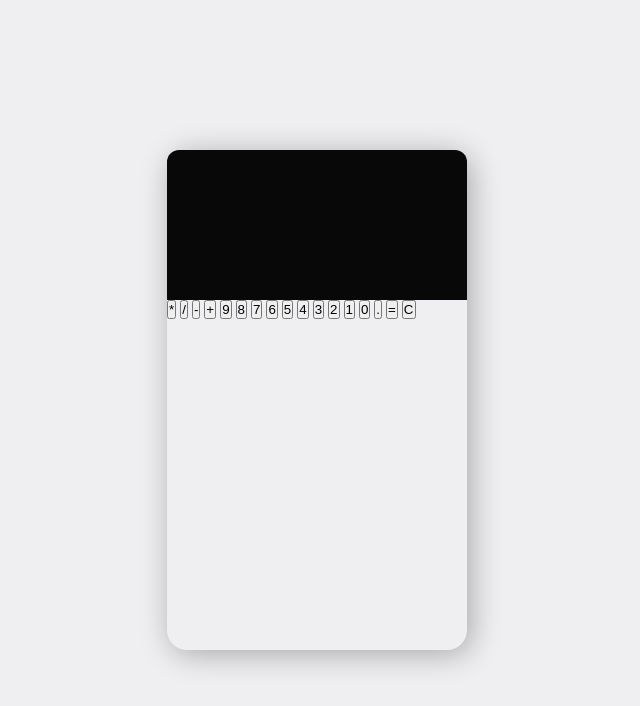
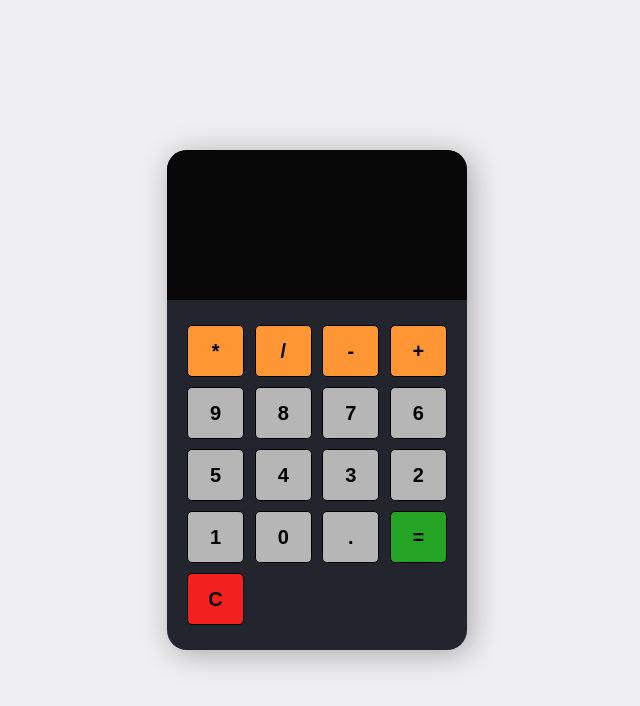
Before and after one commit to RSMarian/calculator-app, a plain HTML site: page index.html in a window 1280 px wide. Shown: the whole page, without its empty margins (323-963 px from the left). Drawn offline with Linux system fonts and the light colour scheme.

Commit message:
added button styles

```diff
--- a/styles.css
+++ b/styles.css
@@ -17,6 +17,8 @@ body {
     height: 500px;
     box-shadow: 4px 4px 30px rgb(0, 0, 0, 0.3);
     border-radius: 20px;
+    background: #22252D;
+    overflow: hidden;
 }
 
 form input{
@@ -31,3 +33,38 @@ form input{
     text-align: right;
     pointer-events: none;
 }
+
+.buttons {
+    display: flex;
+    flex-wrap: wrap;
+    justify-content: space-between;
+    padding: 20px;
+}
+
+button {
+    flex: 0 0 22%;
+    margin: 5px 0px;
+    border: 1px solid #000;
+    border-radius: 5px;
+    width: 60px;
+    height: 52px;
+    font-size: 20px;
+    font-weight: 600;
+    cursor: pointer;
+}
+
+.btn-yellow {
+    background: rgb(255, 150, 52)
+}
+
+.btn-grey {
+    background: rgb(182, 182, 182);
+}
+
+.btn-equal {
+    background: rgb(37, 163, 37);
+}
+
+.btn-clear {
+    background: rgb(243, 32, 32);
+}
```
